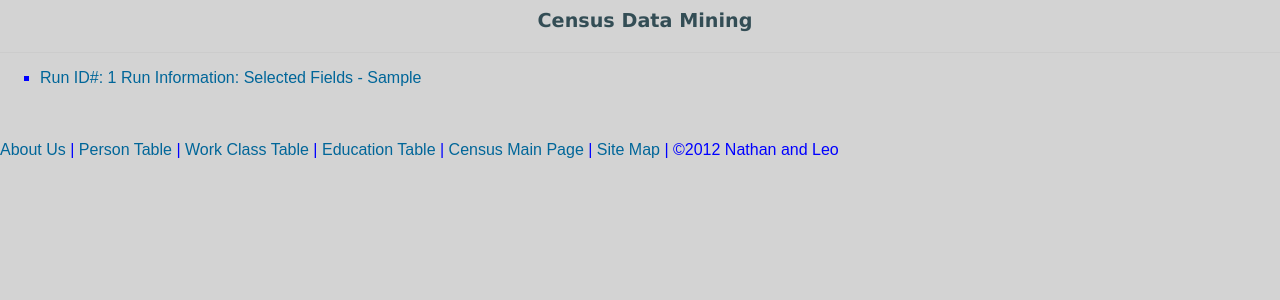
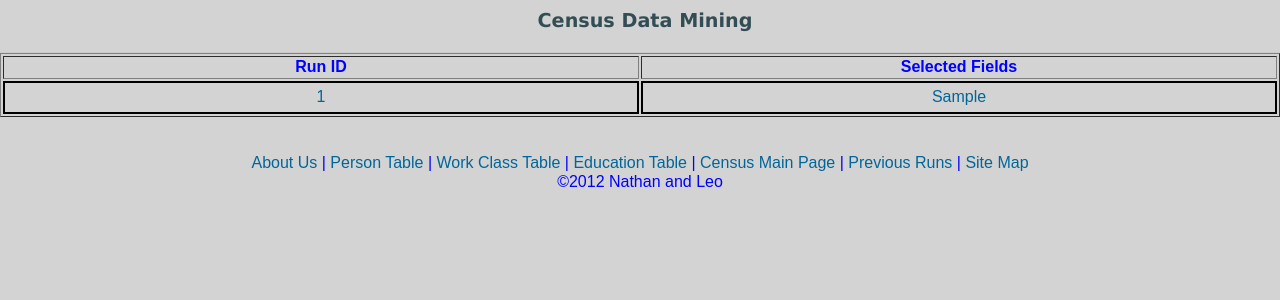
Before and after one commit to lwang2six/CPSC531, a Django app: template record/templates/run_list.html in a window 1280 px wide. Shown: the top 300 px of the page. Run offline with Django 3.2, Linux system fonts and the light colour scheme; the template is opened without the code that fills it: most values are stand-ins (such as "Sample title", 1, 10 or a date in 2020); parts of the project's set-up code (start-up, migrations or seed data) failed here and were passed over.

Commit message:
more updates

```diff
--- a/record/templates/run_detail.html
+++ b/record/templates/run_detail.html
@@ -16,7 +16,7 @@ Searched Fields:
 {{ record.selected_fields|process_fields }}
 <br/>
 Run Time:
-{{record.run_time|rstrip}} Seconds
+{{record.run_time|rstrip}} Seconds &asymp; {% widthratio record.run_time 60 1 %} mins
 <br/>
 {% if result %}
 
--- a/record/templates/run_list.html
+++ b/record/templates/run_list.html
@@ -1,17 +1,17 @@
 {% extends "base.html" %}
+{% load record_tags %}
 
 {% block content %}
-<ul>
+
+<table border="1">
+    <th>Run ID</th><th>Selected Fields</th>
 {% for record in records %}
-    <li>
-      <a href="/records/{{record.id}}/">
-        Run ID#: {{record.id}}
-        Run Information:
-            Selected Fields - {{record.selected_fields}}
-      </a>
-    </li>
+    <tr>
+        <td><a href="/records/{{record.id}}/">{{record.id}}</a></td>
+        <td><a href="/records/{{record.id}}/">{{record.selected_fields|process_fields}}</a></td>
+    </tr>
 {% endfor %}
-</ul>
+</table>
 {% endblock content %}
 
 {% block pagination %}
--- a/record/views.py
+++ b/record/views.py
@@ -26,6 +26,7 @@ def record_run_detail(request, rid):
     record = get_object_or_404(Record,pk=rid)
     result = record.get_subsets().order_by('-weight', '-occurance')
 
+    min_support = None
     if request.GET.get('min_support'):
         try:
             min_support = int(request.GET.get('min_support'))
--- a/templates/footer.html
+++ b/templates/footer.html
@@ -1,3 +1,5 @@
+<div style="text-align: center;">
 <a href="/about/">About Us</a> | <a href="/census/person/{% if c_page %}?page={{c_page}}{% endif %}">Person Table</a> | <a href="/census/workclass/{% if c_page %}?page={{c_page}}{% endif %}">Work Class Table</a> | <a href="/census/education/{% if c_page %}?page={{c_page}}{% endif %}">Education Table</a> |
-<a href="/census/">Census Main Page</a> | <a href="/sitemap/">Site Map</a> |  &copy;2012  Nathan and Leo
+<a href="/census/">Census Main Page</a> | <a href="/records/">Previous Runs</a> | <a href="/sitemap/">Site Map</a>
+<br/>&copy;2012  Nathan and Leo
 </div>
--- a/templates/pagination.html
+++ b/templates/pagination.html
@@ -2,7 +2,6 @@
 
 {% if object %}
 <div class="pagination">
-    <span class="step-links">
         {% if object.number != 1 %}
             <a href="?{%if min_support %}min_support={{min_support}}&{%endif%}page=1">First</a> |
         {% else %}
@@ -14,9 +13,7 @@
             Previous |
         {% endif %}
 
-        <span class="current">
-            <strong>{% if min_support %}{{ object|get_pages:min_support|safe }}{% else %}{{ object|get_pages|safe }}{% endif %}</strong>
-        </span>
+        <strong>{% if min_support %}{{ object|get_pages:min_support|safe }}{% else %}{{ object|get_pages|safe }}{% endif %}</strong>
 
         {% if object.has_next %}
             | <a href="?{%if min_support %}min_support={{min_support}}&{%endif%}page={{ object.next_page_number }}">Next</a>
@@ -28,6 +25,5 @@
         {% else %}
             | Last
         {% endif %}
-    </span>
 </div>
 {% endif %}
```
Also changed, not shown: 2 other files.
